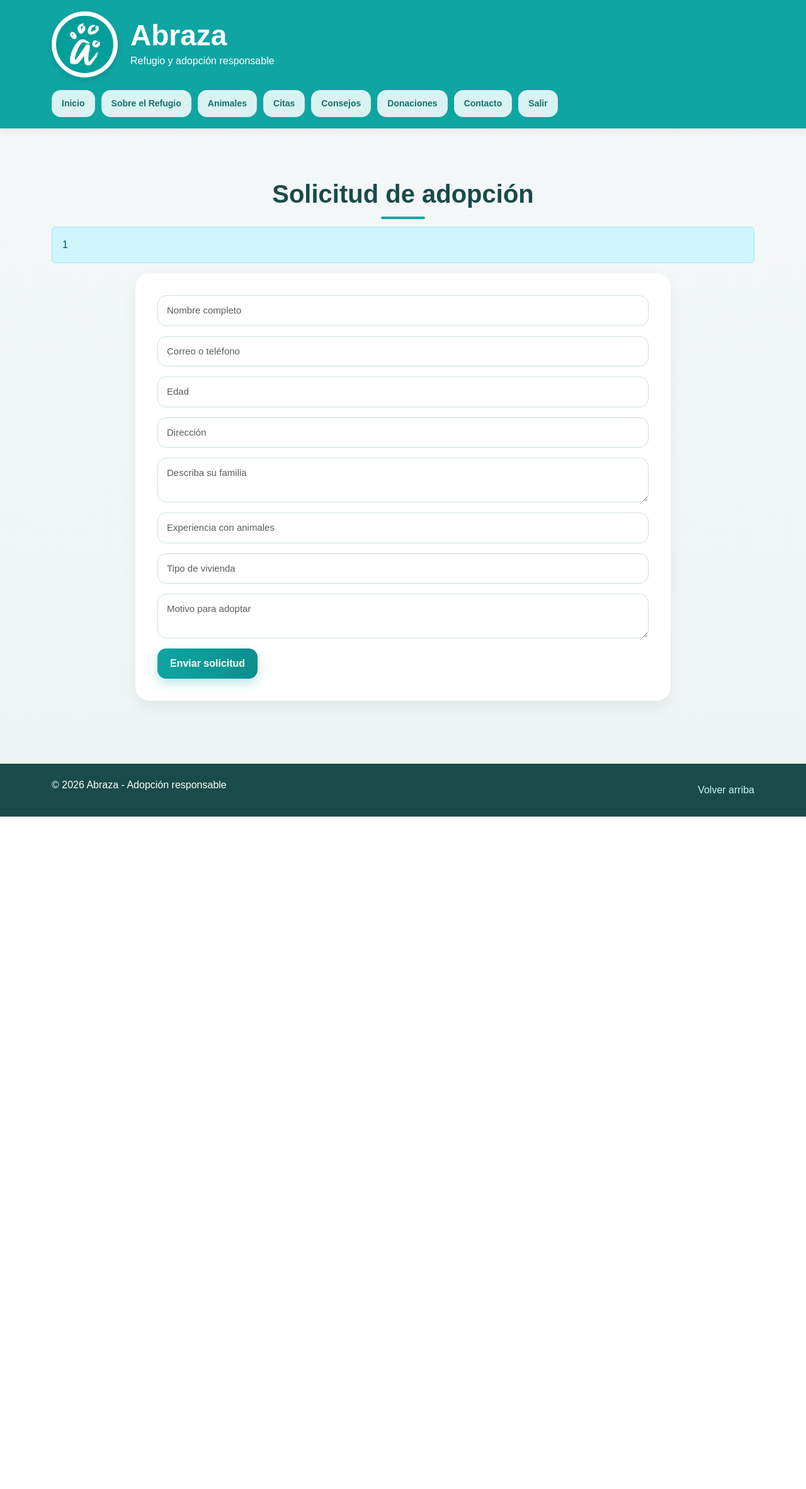
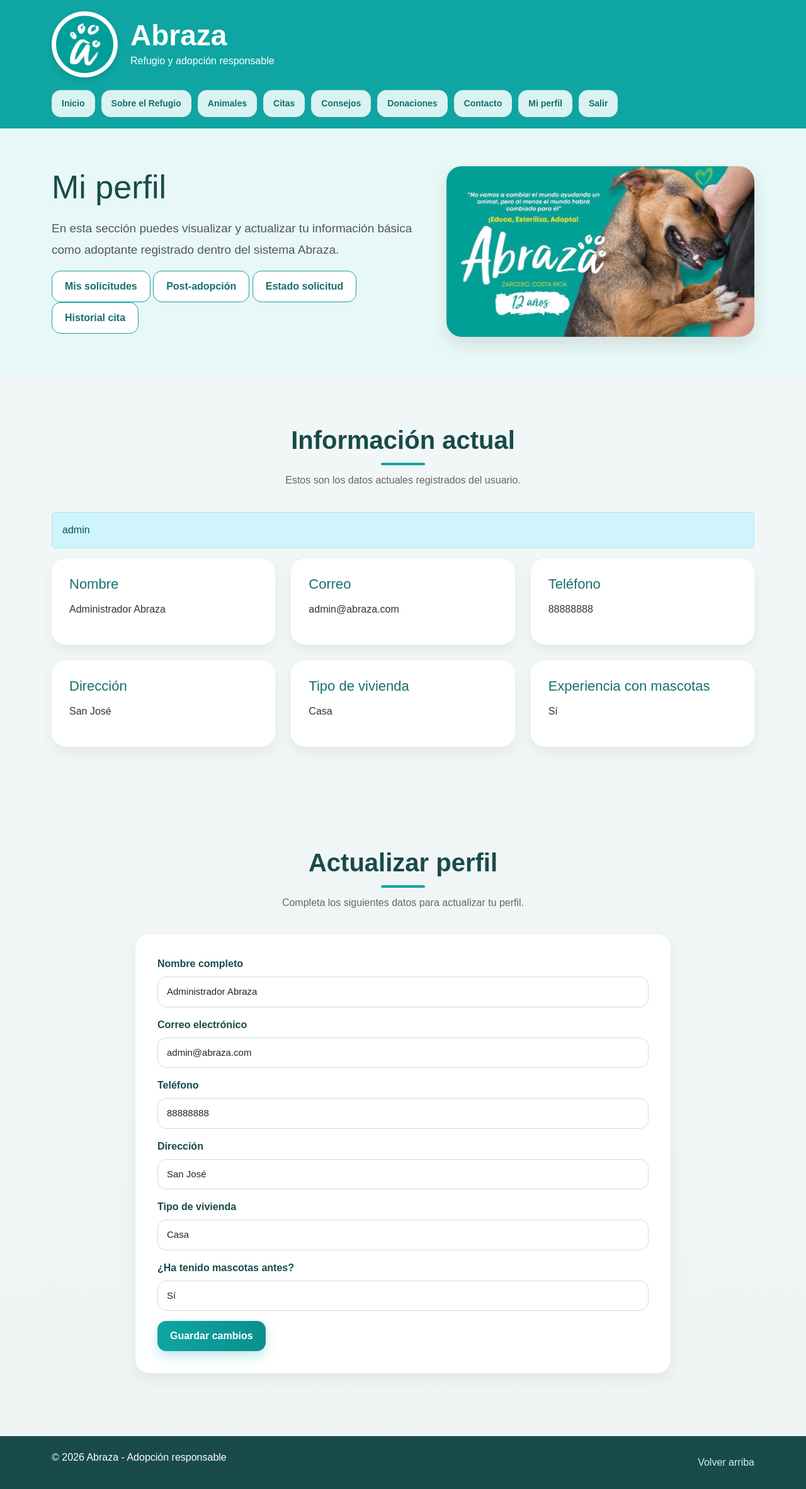
Before and after one commit to Fidelitas-Ambiente-Web-Cliente-Servidor/sc502-ln-proyecto-grupo-2-lunes, a PHP site: page /index.php?accion=perfil in a window 1280 px wide. Shown: the whole page at 63% size. Before the commit the page ends 1297 px from the top, so only its background shows below. Run offline with PHP 8.4, Linux system fonts and the light colour scheme; the visitor is signed in with stand-in values (Sample User, id 1); data comes from the database, SQL or seed files in the repository; data that the repository does not hold is empty; some libraries are stand-ins or nearby versions.

Commit message:
Mi Perfil
Agregué la seccion de mi perfil donde se puede actualizar mi perfil

```diff
--- a/app/controllers/AuthController.php
+++ b/app/controllers/AuthController.php
@@ -62,7 +62,7 @@ class AuthController
         if ($usuario['rol'] === 'admin') {
             header("Location: index.php?accion=dashboard");
         } else {
-        header("Location: index.php?accion=animales");
+            header("Location: index.php?accion=perfil");
         }
         exit;
     }
@@ -74,6 +74,7 @@ class AuthController
         header("Location: index.php?accion=login");
         exit;
     }
+
     public function showRegister()
     {
         require_once __DIR__ . '/../views/auth/register.php';
--- a/app/models/Usuario.php
+++ b/app/models/Usuario.php
@@ -39,6 +39,17 @@ class Usuario
         $stmt->bind_param("ssssssi", $nombre, $correo, $telefono, $direccion, $vivienda, $experiencia, $id);
         return $stmt->execute();
     }
+
+    public function existeUsuarioOCorreo($usuario, $correo)
+    {
+        $sql = "SELECT id FROM {$this->table} WHERE usuario = ? OR correo = ? LIMIT 1";
+        $stmt = $this->conn->prepare($sql);
+        $stmt->bind_param("ss", $usuario, $correo);
+        $stmt->execute();
+        $result = $stmt->get_result();
+        return $result->fetch_assoc();
+    }
+
     public function registrar($nombre, $usuario, $correo, $clave, $telefono, $direccion, $vivienda, $experiencia)
     {
         $rol = 'usuario';
@@ -65,13 +76,4 @@ class Usuario
 
         return $stmt->execute();
     }
-     public function existeUsuarioOCorreo($usuario, $correo)
-{
-    $sql = "SELECT id FROM {$this->table} WHERE usuario = ? OR correo = ? LIMIT 1";
-    $stmt = $this->conn->prepare($sql);
-    $stmt->bind_param("ss", $usuario, $correo);
-    $stmt->execute();
-    $result = $stmt->get_result();
-    return $result->fetch_assoc();
 }
-}
--- a/app/views/layouts/nav-publico.php
+++ b/app/views/layouts/nav-publico.php
@@ -16,10 +16,17 @@
             <a href="index.php?accion=consejos">Consejos</a>
             <a href="index.php?accion=donaciones">Donaciones</a>
             <a href="index.php?accion=contacto">Contacto</a>
+
             <?php if (isset($_SESSION['usuario_id'])): ?>
+
+                <a href="index.php?accion=perfil">Mi perfil</a>
+
                 <a href="index.php?accion=logout" class="boton-login-menu">Salir</a>
+
             <?php else: ?>
+
                 <a href="index.php?accion=login" class="boton-login-menu">Login</a>
+
             <?php endif; ?>
         </nav>
     </div>
--- a/app/views/usuario/perfil.php
+++ b/app/views/usuario/perfil.php
@@ -1,32 +1,167 @@
-<?php $titulo = "Abraza | Solicitud de adopción"; ?>
+<?php $titulo = "Abraza | Mi perfil"; ?>
 <?php require_once __DIR__ . '/../layouts/header.php'; ?>
 <?php require_once __DIR__ . '/../layouts/nav-publico.php'; ?>
 
 <main>
-    <section class="seccion">
+    <section class="hero hero-interno">
+        <div class="container hero-interno-contenido">
+            <div class="hero-texto">
+                <h2>Mi perfil</h2>
+                <p>
+                    En esta sección puedes visualizar y actualizar tu información básica
+                    como adoptante registrado dentro del sistema Abraza.
+                </p>
+
+                <a href="index.php?accion=misSolicitudes" class="btn boton-secundario">
+                Mis solicitudes
+            </a>
+                <a href="index.php?accion=postAdopcion" class="btn boton-secundario">
+                 Post-adopción
+                 </a>
+
+            <a href="index.php?accion=estadoSolicitud" class="btn boton-secundario">
+                Estado solicitud
+                </a>
+
+            <a href="index.php?accion=historialCitas" class="btn boton-secundario">
+             Historial cita
+            </a>
+
+        </a>
+        </div>
+
+            <div class="hero-image">
+                <img src="img/portada-abraza.jpeg" alt="Perfil de usuario Abraza">
+            </div>
+        </div>
+    </section>
+
+    <section class="seccion fondo-suave">
         <div class="container">
-            <h2 class="titulo-seccion">Solicitud de adopción</h2>
+            <h2 class="titulo-seccion">Información actual</h2>
+            <p class="subtitulo-seccion">
+                Estos son los datos actuales registrados del usuario.
+            </p>
 
-            <?php if (!empty($_SESSION['mensaje_publico'])): ?>
+            <?php if (!empty($_SESSION['mensaje_perfil'])): ?>
                 <div class="alert alert-info">
-                    <?= $_SESSION['mensaje_publico']; unset($_SESSION['mensaje_publico']); ?>
+                    <?= $_SESSION['mensaje_perfil']; unset($_SESSION['mensaje_perfil']); ?>
                 </div>
             <?php endif; ?>
 
-            <form action="index.php?accion=guardarSolicitud" method="post" class="formulario-proyecto">
-                <input type="hidden" name="animal_id" value="<?= htmlspecialchars($_GET['id'] ?? ''); ?>">
+            <div class="grid-info">
+                <div class="tarjeta-info">
+                    <h3>Nombre</h3>
+                    <p><?= htmlspecialchars($usuario['nombre'] ?? ''); ?></p>
+                </div>
 
-                <input type="text" name="nombre" class="form-control mb-3" placeholder="Nombre completo">
-                <input type="text" name="contacto" class="form-control mb-3" placeholder="Correo o teléfono">
-                <input type="number" name="edad" class="form-control mb-3" placeholder="Edad">
-                <input type="text" name="direccion" class="form-control mb-3" placeholder="Dirección">
-                <textarea name="familia" class="form-control mb-3" placeholder="Describa su familia"></textarea>
-                <input type="text" name="experiencia" class="form-control mb-3" placeholder="Experiencia con animales">
-                <input type="text" name="vivienda" class="form-control mb-3" placeholder="Tipo de vivienda">
-                <textarea name="motivo" class="form-control mb-3" placeholder="Motivo para adoptar"></textarea>
+                <div class="tarjeta-info">
+                    <h3>Correo</h3>
+                    <p><?= htmlspecialchars($usuario['correo'] ?? ''); ?></p>
+                </div>
 
-                <button type="submit" class="btn boton-principal">Enviar solicitud</button>
-            </form>
+                <div class="tarjeta-info">
+                    <h3>Teléfono</h3>
+                    <p><?= htmlspecialchars($usuario['telefono'] ?? ''); ?></p>
+                </div>
+            </div>
+
+            <div class="grid-info" style="margin-top: 25px;">
+                <div class="tarjeta-info">
+                    <h3>Dirección</h3>
+                    <p><?= htmlspecialchars($usuario['direccion'] ?? ''); ?></p>
+                </div>
+
+                <div class="tarjeta-info">
+                    <h3>Tipo de vivienda</h3>
+                    <p><?= htmlspecialchars($usuario['vivienda'] ?? ''); ?></p>
+                </div>
+
+                <div class="tarjeta-info">
+                    <h3>Experiencia con mascotas</h3>
+                    <p><?= htmlspecialchars($usuario['experiencia'] ?? ''); ?></p>
+                </div>
+            </div>
+        </div>
+    </section>
+
+
+
+    <section class="seccion">
+        <div class="container">
+            <h2 class="titulo-seccion">Actualizar perfil</h2>
+            <p class="subtitulo-seccion">
+                Completa los siguientes datos para actualizar tu perfil.
+            </p>
+
+            <div class="formulario-proyecto">
+                <form action="index.php?accion=actualizarPerfil" method="post">
+                    <div class="mb-3">
+                        <label for="nombre" class="form-label">Nombre completo</label>
+                        <input
+                            type="text"
+                            class="form-control"
+                            id="nombre"
+                            name="nombre"
+                            value="<?= htmlspecialchars($usuario['nombre'] ?? ''); ?>"
+                            placeholder="Digite su nombre completo">
+                    </div>
+
+                    <div class="mb-3">
+                        <label for="correo" class="form-label">Correo electrónico</label>
+                        <input
+                            type="email"
+                            class="form-control"
+                            id="correo"
+                            name="correo"
+                            value="<?= htmlspecialchars($usuario['correo'] ?? ''); ?>"
+                            placeholder="Digite su correo">
+                    </div>
+
+                    <div class="mb-3">
+                        <label for="telefono" class="form-label">Teléfono</label>
+                        <input
+                            type="text"
+                            class="form-control"
+                            id="telefono"
+                            name="telefono"
+                            value="<?= htmlspecialchars($usuario['telefono'] ?? ''); ?>"
+                            placeholder="Digite su teléfono">
+                    </div>
+
+                    <div class="mb-3">
+                        <label for="direccion" class="form-label">Dirección</label>
+                        <input
+                            type="text"
+                            class="form-control"
+                            id="direccion"
+                            name="direccion"
+                            value="<?= htmlspecialchars($usuario['direccion'] ?? ''); ?>"
+                            placeholder="Digite su dirección">
+                    </div>
+
+                    <div class="mb-3">
+                        <label for="vivienda" class="form-label">Tipo de vivienda</label>
+                        <select class="form-control" id="vivienda" name="vivienda">
+                            <option value="">Seleccione una opción</option>
+                            <option value="Casa" <?= (($usuario['vivienda'] ?? '') === 'Casa') ? 'selected' : ''; ?>>Casa</option>
+                            <option value="Apartamento" <?= (($usuario['vivienda'] ?? '') === 'Apartamento') ? 'selected' : ''; ?>>Apartamento</option>
+                        </select>
+                    </div>
+
+                    <div class="mb-3">
+                        <label for="experiencia" class="form-label">¿Ha tenido mascotas antes?</label>
+                        <select class="form-control" id="experiencia" name="experiencia">
+                            <option value="">Seleccione una opción</option>
+                            <option value="Sí" <?= (($usuario['experiencia'] ?? '') === 'Sí') ? 'selected' : ''; ?>>Sí</option>
+                            <option value="No" <?= (($usuario['experiencia'] ?? '') === 'No') ? 'selected' : ''; ?>>No</option>
+                        </select>
+                    </div>
+
+                    <input type="submit" value="Guardar cambios" class="btn boton-principal">
+
+                </form>
+            </div>
         </div>
     </section>
 </main>
--- a/public/index.php
+++ b/public/index.php
@@ -75,12 +75,14 @@ switch ($accion) {
         break;
 
     case 'perfil':
-        (new PerfilController())->showPerfil();
-        break;
+    $controller = new PerfilController();
+    $controller->showPerfil();
+    break;
 
     case 'actualizarPerfil':
-        (new PerfilController())->actualizarPerfil();
-        break;
+    $controller = new PerfilController();
+    $controller->actualizarPerfil();
+    break;
 
     case 'misSolicitudes':
         (new SolicitudController())->misSolicitudes();
```
Lines whose indentation alone changed are shown as unchanged.
